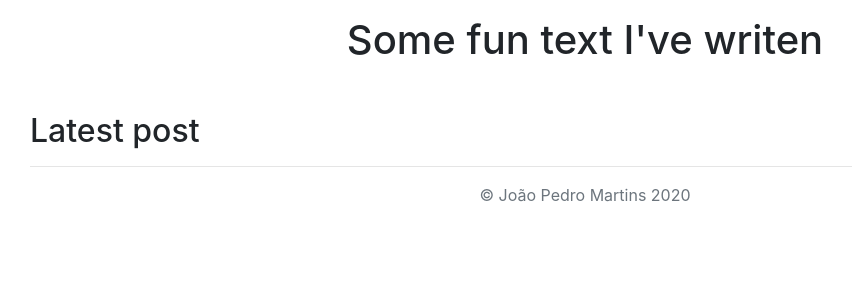
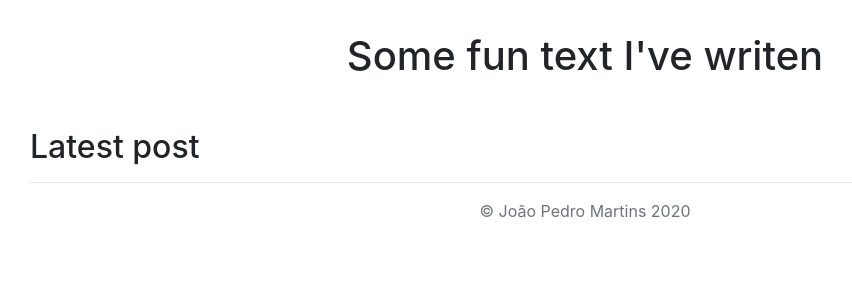
Before and after one commit to joaopmt/portfolio, a Django app: page /blog/ in a window 1280 px wide. Shown: the part 56-356 px from the top of the page, without its empty margins (55-907 px from the left). Run offline with Django 3.2, Linux system fonts and the light colour scheme; data that the repository does not hold is empty; some libraries are stand-ins or nearby versions.

Commit message:
refactor

```diff
--- a/blog/templates/blog/blogs_home.html
+++ b/blog/templates/blog/blogs_home.html
@@ -50,7 +50,7 @@
 
     <main role="main">
 
-        <h1 class='text-center mt-3 mb-5'>Some fun text I've writen</h1>
+        <h1 class='text-center pt-3 mt-3 mb-5'>Some fun text I've writen</h1>
 
         <div class="container">
             <h2>Latest post</h2>
--- a/blog/views.py
+++ b/blog/views.py
@@ -1,7 +1,7 @@
 from django.shortcuts import render
 
-from . import models
+from .models import Blog
 
 def blogs_home(request):
-    blogs = models.Blog.objects
+    blogs = Blog.objects
     return render(request, 'blog/blogs_home.html', {'blogs': blogs, 'teste': [1,2,3] })
```
